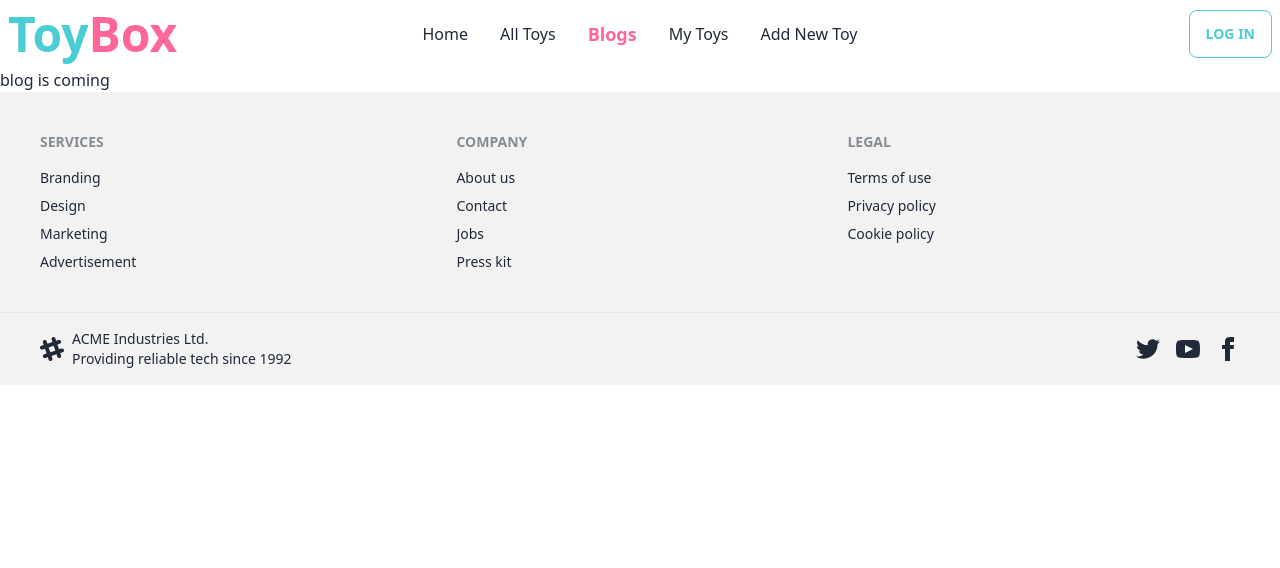
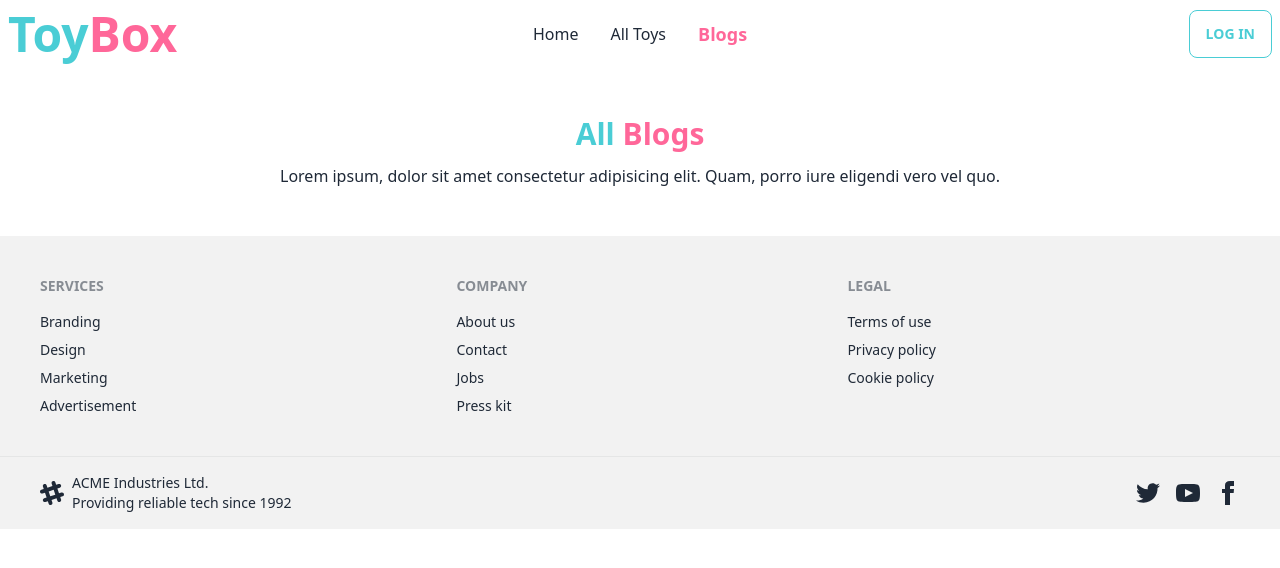
Before and after one commit to tapfer-abdullah/toy-box-client-side, a React (Vite) app: page /blogs in a window 1280 px wide. Shown: the top 568 px of the page. Built offline with nearby package versions, Linux system fonts and the light colour scheme; no server answers.

Commit message:
title added to my toys and all toys page

```diff
--- a/src/Components/Pages/AllToys/AllToys.jsx
+++ b/src/Components/Pages/AllToys/AllToys.jsx
@@ -47,6 +47,15 @@ const AllToys = () => {
 
   return (
     <div>
+      <div className="text-center my-12">
+        <h3 className="text-3xl font-semibold mb-3 text-my-blue">
+          All <span className="text-my-pink">Toys</span>
+        </h3>
+        <p className="text-base">
+          Lorem ipsum, dolor sit amet consectetur adipisicing elit. Quam, porro
+          iure eligendi vero vel quo.
+        </p>
+      </div>
       <ViewDetails singleData={singleData}></ViewDetails>
 
       {loader ? (
@@ -62,10 +71,10 @@ const AllToys = () => {
           />
         </div>
       ) : (
-        <div className="overflow-x-auto  w-full my-10">
+        <div>
           <form onSubmit={handleSubmit}>
             <div className="form-control my-3">
-              <div className="input-group">
+              <div className="input-group justify-center">
                 <input
                   onChange={handleSearch}
                   name="search"
@@ -96,6 +105,7 @@ const AllToys = () => {
             </div>
           </form>
 
+          <div className="overflow-x-auto  w-full mb-10">
             <table className="table w-full min-h-[35vh]">
               {/* head */}
               {allToys.length == 0 ? (
@@ -146,6 +156,7 @@ const AllToys = () => {
               </button>
             </div>
           </div>
+        </div>
       )}
     </div>
   );
--- a/src/Components/Pages/Blog/Blog.jsx
+++ b/src/Components/Pages/Blog/Blog.jsx
@@ -1,14 +1,22 @@
 /* eslint-disable no-unused-vars */
-import React from 'react';
-import useTitle from '../../Title/Title';
+import React from "react";
+import useTitle from "../../Title/Title";
 
 const Blog = () => {
-    useTitle("Blog");
-    return (
-        <div>
-            blog is coming
-        </div>
-    );
+  useTitle("Blog");
+  return (
+    <div>
+      <div className="text-center my-12">
+        <h3 className="text-3xl font-semibold mb-3 text-my-blue">
+          All <span className="text-my-pink">Blogs</span>
+        </h3>
+        <p className="text-base">
+          Lorem ipsum, dolor sit amet consectetur adipisicing elit. Quam, porro
+          iure eligendi vero vel quo.
+        </p>
+      </div>
+    </div>
+  );
 };
 
 export default Blog;
--- a/src/Components/Pages/MyToys/MyToys.jsx
+++ b/src/Components/Pages/MyToys/MyToys.jsx
@@ -77,6 +77,15 @@ const MyToys = () => {
         </div>
       ) : (
         <div className="mt-10">
+          <div className="text-center my-5">
+        <h3 className="text-3xl font-semibold mb-3 text-my-blue">
+          My <span className="text-my-pink">Toys</span>
+        </h3>
+        <p className="text-base">
+          Lorem ipsum, dolor sit amet consectetur adipisicing elit. Quam, porro
+          iure eligendi vero vel quo.
+        </p>
+      </div>
           <div className="flex justify-end my-3">
             <select
               onChange={handleFilter}
--- a/src/Components/Pages/Shared/Header.jsx
+++ b/src/Components/Pages/Shared/Header.jsx
@@ -113,8 +113,8 @@ const Header = () => {
         <div className="navbar-center hidden lg:flex">
           <ul className="menu menu-horizontal px-1">
             {menu}
-            {/* {user && conditionalMenu} */}
-            {conditionalMenu}
+            {user && conditionalMenu}
+            {/* {conditionalMenu} */}
           </ul>
         </div>
         <div className="navbar-end">
```
Lines whose indentation alone changed are shown as unchanged.
